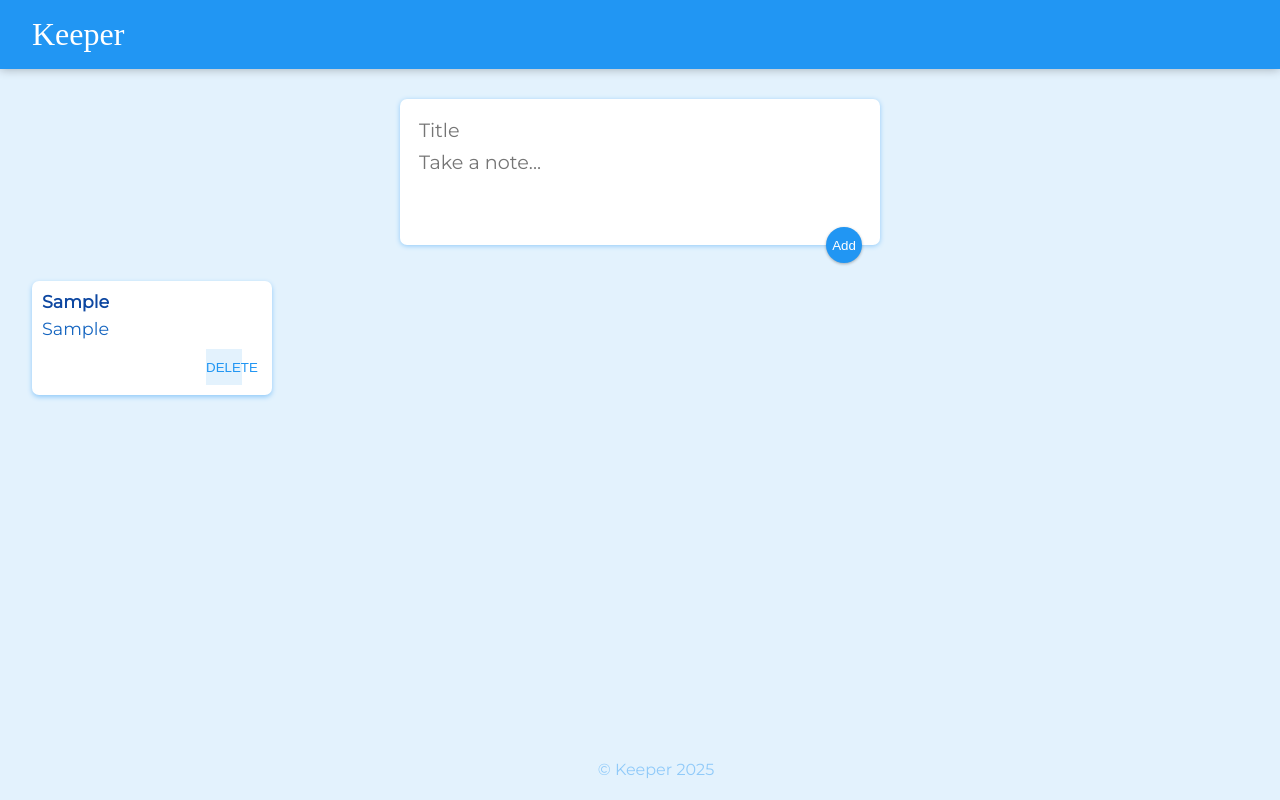
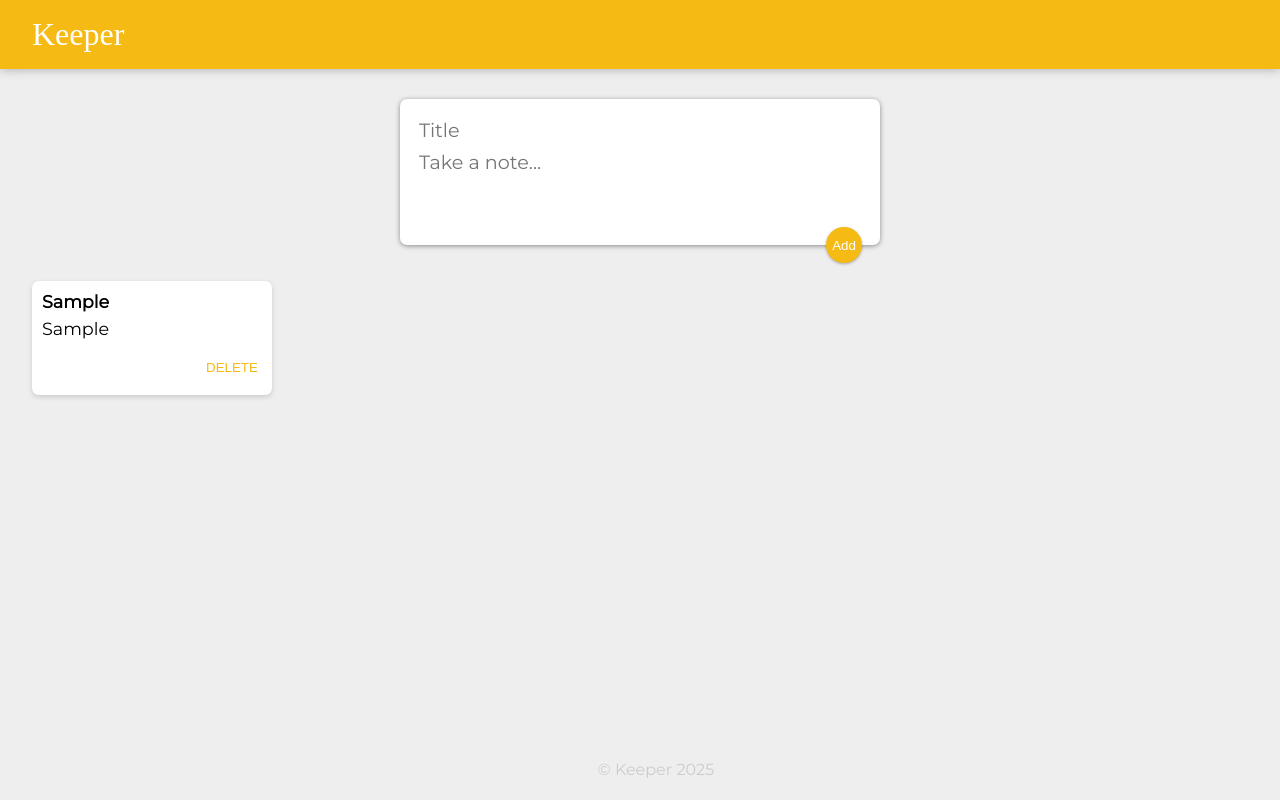
Before and after one commit to Aldair-car/Proyecto-keeper, a React (Create React App) app: page / in a window 1280 px wide. Both pictures are taken after typing "Sample", "Sample" into the empty fields and a click on the button "Add". Built offline with nearby package versions, Linux system fonts and the light colour scheme; a web font is replaced by a local one.

Commit message:
Update styles.css

```diff
--- a/public/styles.css
+++ b/public/styles.css
@@ -3,25 +3,23 @@
   margin: 0;
   box-sizing: border-box;
 }
-
 html {
   font-family: "Montserrat", sans-serif;
 }
-
 body {
-  background: #e3f2fd; /* azul muy claro */
+  background: #eee;
   padding: 0 16px;
 }
 
 header {
-  background-color: #2196f3; /* azul principal */
+  background-color: #f5ba13;
   margin: auto -16px;
   padding: 16px 32px;
   box-shadow: 0 0 10px 0 rgba(0, 0, 0, 0.3);
 }
 
 header h1 {
-  color: #ffffff;
+  color: #fff;
   font-family: "McLaren", cursive;
   font-weight: 200;
 }
@@ -35,39 +33,34 @@ footer {
 }
 
 footer p {
-  color: #90caf9; /* azul claro */
+  color: #ccc;
 }
-
 .note {
-  background: #ffffff;
+  background: #fff;
   border-radius: 7px;
-  box-shadow: 0 2px 5px #90caf9;
+  box-shadow: 0 2px 5px #ccc;
   padding: 10px;
   width: 240px;
   margin: 16px;
   float: left;
 }
-
 .note h1 {
   font-size: 1.1em;
   margin-bottom: 6px;
-  color: #0d47a1; /* azul oscuro */
 }
-
 .note p {
   font-size: 1.1em;
   margin-bottom: 10px;
   white-space: pre-wrap;
   word-wrap: break-word;
-  color: #1565c0; /* azul medio */
 }
 
 .note button {
-  background: #e3f2fd;
+  background: #fff;
   position: relative;
   float: right;
   margin-right: 20px;
-  color: #2196f3;
+  color: #f5ba13;
   border: none;
   width: 36px;
   height: 36px;
@@ -79,12 +72,11 @@ form {
   position: relative;
   width: 480px;
   margin: 30px auto 20px auto;
-  background: #ffffff;
+  background: #fff;
   padding: 15px;
   border-radius: 7px;
-  box-shadow: 0 1px 5px #90caf9;
+  box-shadow: 0 1px 5px rgb(138, 137, 137);
 }
-
 form input,
 form textarea {
   width: 100%;
@@ -94,15 +86,13 @@ form textarea {
   font-size: 1.2em;
   font-family: inherit;
   resize: none;
-  color: #0d47a1;
 }
-
 form button {
   position: absolute;
   right: 18px;
   bottom: -18px;
-  background: #2196f3;
-  color: #ffffff;
+  background: #f5ba13;
+  color: #fff;
   border: none;
   border-radius: 50%;
   width: 36px;
```
